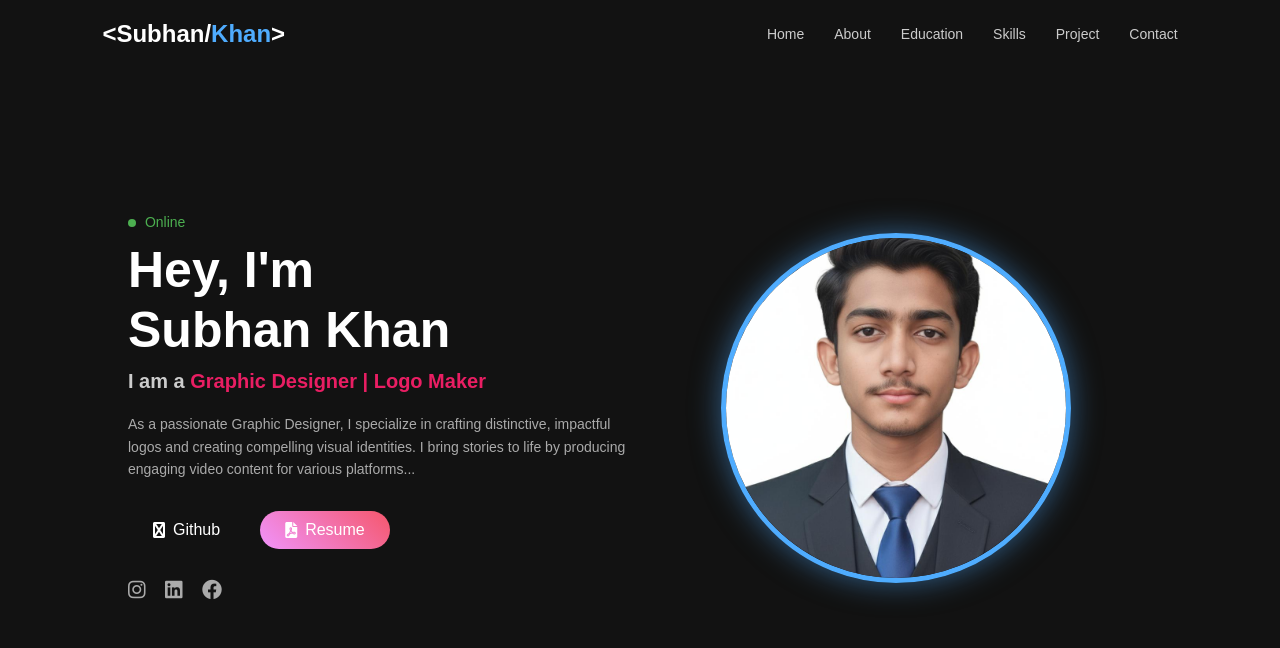
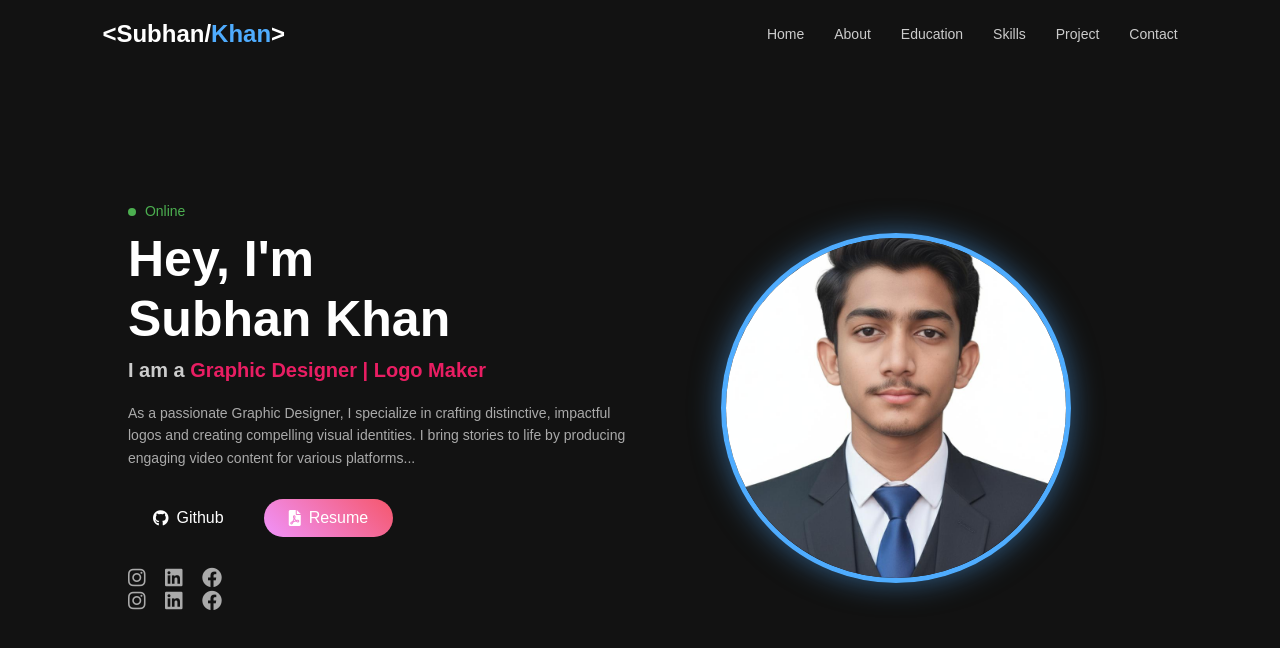
Before and after one commit to Subhankhan327/My-portfolio, a plain HTML site: page index.html in a window 1280 px wide. Drawn offline with Linux system fonts and the light colour scheme.

Commit message:
Update index.html

```diff
--- a/index.html
+++ b/index.html
@@ -31,11 +31,21 @@
             <div class="hero-text">
                 As a passionate Graphic Designer, I specialize in crafting distinctive, impactful logos and creating compelling visual identities. I bring stories to life by producing engaging video content for various platforms...
             </div>
+<div class="buttons">
+            <a href="https://github.com/Subhankhan327" target="_blank" class="btn Github">
+                <i class="fab fa-github"></i> Github
+            </a>
 
-            <div class="buttons">
-                <a href="#" class="btn Github"><i class="fab fa-file-pdf"></i> Github</a>
-                <a href="#" class="btn resume"><i class="fas fa-file-pdf"></i> Resume</a>
-            </div>
+            <a href="APNA_DRIVE_LINK_YAHAN_DALEIN" target="_blank" class="btn resume">
+                <i class="fas fa-file-pdf"></i> Resume
+            </a>
+        </div>
+
+        <div class="social-icons">
+            <a href="#" target="_blank"><i class="fab fa-instagram"></i></a>
+            <a href="#" target="_blank"><i class="fab fa-linkedin"></i></a>
+            <a href="#" target="_blank"><i class="fab fa-facebook"></i></a>
+        </div>
 
             <div class="social-icons">
                 <a href="#"><i class="fab fa-instagram"></i></a>
```
